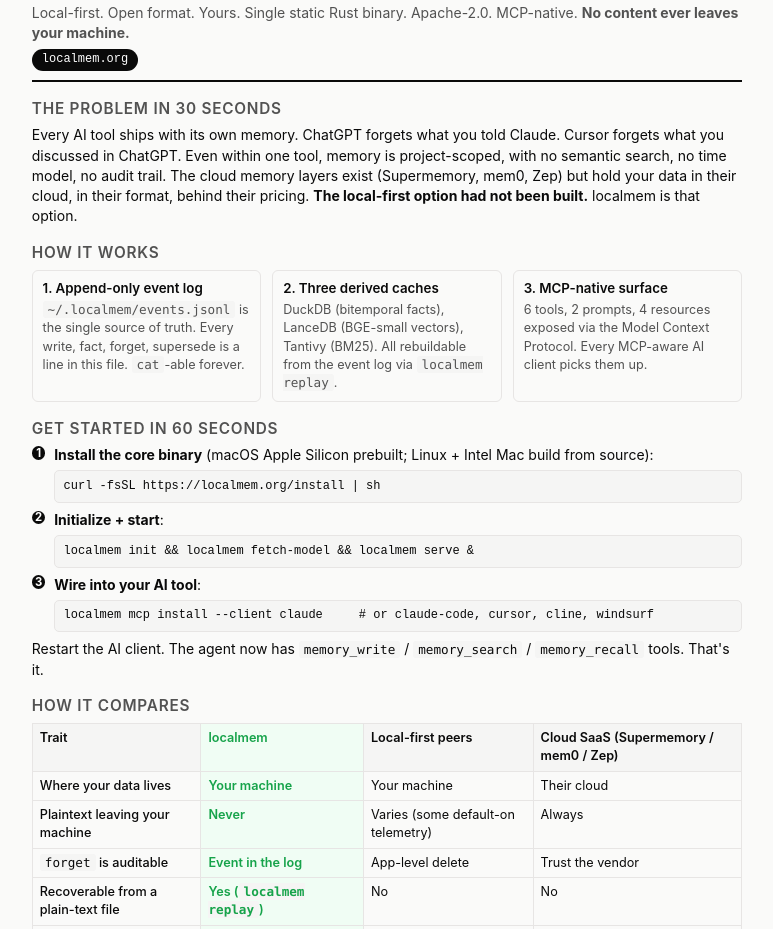
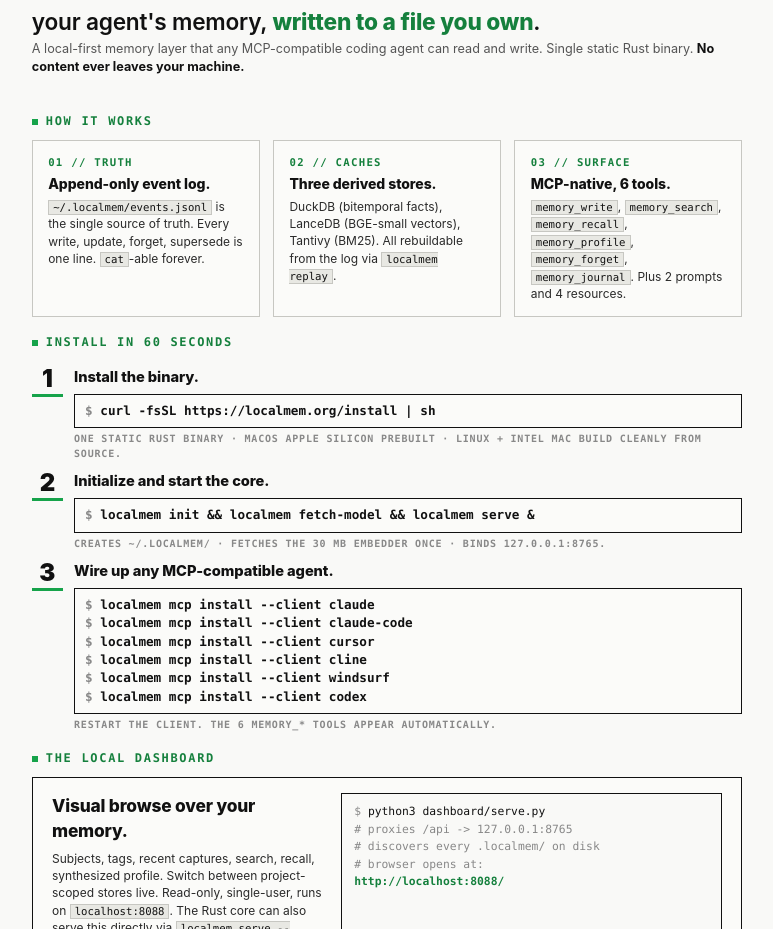
Before and after one commit to VJ-yadav/localmem-public, a plain HTML site: page landing/marketing/one-pager.html in a window 1280 px wide. Shown: the part 144-1073 px from the top of the page, without its empty margins (253-1026 px from the left). Drawn offline with Linux system fonts and the light colour scheme.

Commit message:
feat(one-pager): rebuild in editorial system + add local dashboard section
Replaces the original Inter-on-cream marketing one-pager with the
same cream + dotted radial + hard borders + lowercase wordmark +
green accent system as localmem.org and the dashboard. One visual
vocabulary across landing, dashboard, and reference card.

CONTENT REWORK
  - Header: brand + version meta + ink-pill 'localmem.org'.
  - Tagline matches the live hero: 'your agent's memory, written to
    a file you own.' Green accent on the operative phrase.
  - 'How it works' card grid: 01 event log, 02 three caches
    (DuckDB / LanceDB / Tantivy), 03 6 MCP tools listed by name.
  - 'Install in 60 seconds': numbered steps (1/2/3) with display-
    weight numerals underlined in accent green; step 3 enumerates
    all six 'localmem mcp install --client X' commands (claude,
    claude-code, cursor, cline, windsurf, codex) explicitly. The
    old version showed one example with a '# or X, Y, Z' comment;
    the new layout makes the per-agent commands greppable for
    print.
  - NEW: 'The local dashboard' section. 2-column card. Left side
    explains what the dashboard is (visual browse, subjects, tags,
    recent captures, profile, live store switching) and that the
    Rust core will host it directly via 'localmem serve --dashboard'
    in v0.2.2. Right side is a mono code block showing
    'python3 dashboard/serve.py' with comments naming the proxy
    behavior and the open URL.
  - Compare table: hard borders, accent-soft highlight on the
    localmem column; 7 traits (location, telemetry, forget audit,
    plain-text recoverability, runtime, license, vendor death).
  - v0.2.0 status callout with the exact platform matrix.

STYLE
  - Inline design tokens mirror localmem.org and dashboard/styles.css
    so a brand change is a one-find-replace on --lm-accent.
  - Print CSS strips screen shadows and fits Letter exactly.
  - No em-dashes anywhere in the file (CLAUDE.md rule).
  - No AI-tell marketing copy ('memory that follows you', 'capture
    once recall everywhere' etc.); claims are technical and specific
    (file paths, ports, the actual six command names).

```diff
--- a/landing/marketing/one-pager.html
+++ b/landing/marketing/one-pager.html
@@ -3,65 +3,352 @@
 <head>
 <meta charset="utf-8">
 <meta name="viewport" content="width=device-width,initial-scale=1">
-<title>localmem &middot; one-page summary</title>
-<meta name="description" content="Memory that follows you across every AI tool. Local-first. Open format. Yours.">
+<title>localmem. install + how it works (one page).</title>
+<meta name="description" content="Local-first agent memory. Single Rust binary. Apache-2.0. MCP-native. Install, wire-up, and how it works on one page.">
 <style>
-@page { size: Letter; margin: 0.55in 0.55in 0.6in 0.55in; }
+/* ============================================================
+ * localmem one-pager (Letter, 8.5 x 11)
+ * Install + how-it-works reference card.
+ * Same editorial system as localmem.org + dashboard + flyer.
+ * ============================================================ */
+
+@page { size: Letter; margin: 0.5in 0.55in; }
+
 :root {
-  --fg: #0a0a0a;
-  --fg-soft: #525252;
-  --rule: #e7e5e4;
-  --accent: #16a34a;
-  --accent-soft: #f0fdf4;
-  --code-bg: #f5f5f4;
-  --warn-bg: #fef9c3;
-  --warn-border: #facc15;
+  --lm-bg:        #F9F9F7;
+  --lm-bg-card:   #FBFBF9;
+  --lm-bg-inset:  #E8E8E3;
+  --lm-bg-dot:    #D4D4CF;
+  --lm-border:        #111111;
+  --lm-border-light:  #C7C7C2;
+  --lm-border-heavy:  #111111;
+  --lm-ink:           #111111;
+  --lm-ink-secondary: #2a2a2a;
+  --lm-ink-muted:     #555555;
+  --lm-ink-faint:     #888888;
+  --lm-accent:        #16a34a;
+  --lm-accent-strong: #15803d;
+  --lm-accent-soft:   #d1fae5;
+  --lm-font-body:    -apple-system, BlinkMacSystemFont, "Inter", "Segoe UI", Roboto, sans-serif;
+  --lm-font-mono:    "JetBrains Mono", "SF Mono", Menlo, monospace;
+  --lm-font-display: -apple-system, BlinkMacSystemFont, "Inter", "Segoe UI", sans-serif;
 }
-* { box-sizing: border-box; }
-html, body { margin: 0; padding: 0; background: white; color: var(--fg); font-family: "Inter", -apple-system, BlinkMacSystemFont, "Helvetica Neue", Arial, sans-serif; font-size: 10.5pt; line-height: 1.45; -webkit-font-smoothing: antialiased; }
 
-.page { max-width: 8.5in; margin: 0 auto; padding: 0.4in 0.55in; }
-@media screen { .page { box-shadow: 0 1px 6px rgba(0,0,0,0.08); margin: 1rem auto; min-height: 11in; } body { background: #fafaf9; padding: 1.5rem 0; } }
+* { box-sizing: border-box; margin: 0; padding: 0; }
 
-.hero { border-bottom: 2px solid var(--fg); padding-bottom: 0.7em; margin-bottom: 1em; }
-.brand { font-family: "JetBrains Mono", "SF Mono", Menlo, monospace; font-weight: 700; font-size: 18pt; }
-.brand .dot { color: var(--accent); }
-.tagline { font-size: 16pt; font-weight: 600; line-height: 1.2; margin: 0.4em 0 0.2em; letter-spacing: -0.01em; }
-.subhead { color: var(--fg-soft); margin: 0; font-size: 10.5pt; }
-.url-pill { display: inline-block; background: var(--fg); color: white; padding: 2px 10px; border-radius: 999px; font-family: "JetBrains Mono", monospace; font-size: 9pt; margin-top: 6px; }
+html, body {
+  background: #f0efed;
+  color: var(--lm-ink-secondary);
+  font-family: var(--lm-font-body);
+  font-size: 10pt;
+  line-height: 1.45;
+  -webkit-font-smoothing: antialiased;
+}
 
-h2 { font-size: 11.5pt; font-weight: 600; margin: 1em 0 0.35em; text-transform: uppercase; letter-spacing: 0.05em; color: var(--fg-soft); }
-h3 { font-size: 10.5pt; font-weight: 600; margin: 0.5em 0 0.2em; }
-p { margin: 0.3em 0; }
-ul { margin: 0.3em 0 0.3em 1.1em; padding: 0; }
-li { margin: 0.15em 0; }
-code { font-family: "JetBrains Mono", "SF Mono", Menlo, monospace; font-size: 9.5pt; background: var(--code-bg); padding: 1px 5px; border-radius: 3px; }
-pre { background: var(--code-bg); border: 1px solid var(--rule); border-radius: 5px; padding: 0.55em 0.7em; font-family: "JetBrains Mono", monospace; font-size: 9pt; line-height: 1.45; overflow-x: auto; margin: 0.4em 0; }
+.page {
+  max-width: 8.5in;
+  margin: 0 auto;
+  background: var(--lm-bg);
+  color: var(--lm-ink);
+  padding: 0.45in 0.55in 0.5in;
+  background-image: radial-gradient(circle, var(--lm-bg-dot) 0.5px, transparent 0.5px);
+  background-size: 14px 14px;
+}
+@media screen {
+  body { background: #ededec; padding: 1.5rem 0; }
+  .page { box-shadow: 0 1px 8px rgba(0, 0, 0, 0.08); min-height: 11in; }
+}
 
-.col2 { display: grid; grid-template-columns: 1fr 1fr; gap: 1em; }
-.col3 { display: grid; grid-template-columns: 1fr 1fr 1fr; gap: 0.8em; }
-.card { border: 1px solid var(--rule); border-radius: 6px; padding: 0.6em 0.7em; }
-.card-title { font-weight: 600; font-size: 10pt; margin: 0 0 0.2em; }
-.card-body { font-size: 9.5pt; color: var(--fg-soft); margin: 0; }
+/* ---- HEADER ---- */
+.header {
+  display: flex;
+  justify-content: space-between;
+  align-items: flex-end;
+  border-bottom: 2.5px solid var(--lm-border-heavy);
+  padding-bottom: 12px;
+  margin-bottom: 0.22in;
+}
+.brand {
+  font-family: var(--lm-font-display);
+  font-weight: 900;
+  font-size: 24pt;
+  color: var(--lm-ink);
+  letter-spacing: -0.02em;
+  text-transform: lowercase;
+  line-height: 1;
+}
+.brand .dot { color: var(--lm-accent); margin: 0 0.04em; }
+.brand-sub {
+  display: block;
+  font-family: var(--lm-font-mono);
+  font-size: 8pt;
+  font-weight: 700;
+  letter-spacing: 0.1em;
+  text-transform: uppercase;
+  color: var(--lm-ink-faint);
+  margin-top: 6px;
+}
+.url-pill {
+  display: inline-block;
+  background: var(--lm-ink);
+  color: var(--lm-bg);
+  padding: 5px 12px;
+  font-family: var(--lm-font-mono);
+  font-size: 9pt;
+  font-weight: 700;
+  letter-spacing: 0.06em;
+  text-transform: uppercase;
+}
 
-.steps { counter-reset: step; padding: 0; list-style: none; margin: 0.4em 0; }
-.steps li { counter-increment: step; position: relative; padding-left: 1.6em; margin-bottom: 0.5em; }
-.steps li::before { content: counter(step); position: absolute; left: 0; top: 0.05em; width: 1.2em; height: 1.2em; border-radius: 50%; background: var(--fg); color: white; font-weight: 700; font-size: 8.5pt; display: flex; align-items: center; justify-content: center; }
+/* ---- TAGLINE ---- */
+.tagline {
+  font-family: var(--lm-font-display);
+  font-size: 17pt;
+  font-weight: 600;
+  line-height: 1.25;
+  letter-spacing: -0.01em;
+  color: var(--lm-ink);
+  margin-bottom: 4px;
+}
+.tagline .accent { color: var(--lm-accent-strong); font-weight: 800; }
+.subhead {
+  font-family: var(--lm-font-body);
+  font-size: 9.5pt;
+  color: var(--lm-ink-muted);
+  line-height: 1.45;
+  margin-bottom: 0.2in;
+}
+.subhead strong { color: var(--lm-ink); }
 
-table { border-collapse: collapse; width: 100%; font-size: 9.5pt; margin: 0.4em 0; }
-th, td { border: 1px solid var(--rule); padding: 5px 7px; text-align: left; vertical-align: top; }
-th { background: var(--code-bg); font-weight: 600; }
-tr td:first-child { font-weight: 500; }
-.us { background: var(--accent-soft); font-weight: 600; color: var(--accent); }
+/* ---- SECTION HEADINGS ---- */
+.lm-h-section {
+  display: inline-flex;
+  align-items: center;
+  gap: 8px;
+  font-family: var(--lm-font-mono);
+  font-size: 9pt;
+  font-weight: 700;
+  letter-spacing: 0.14em;
+  text-transform: uppercase;
+  color: var(--lm-accent-strong);
+  margin: 0.18in 0 0.1in;
+}
+.lm-h-section::before {
+  content: "";
+  width: 6px;
+  height: 6px;
+  background: var(--lm-accent);
+}
 
-.warn { background: var(--warn-bg); border: 1px solid var(--warn-border); border-radius: 5px; padding: 0.5em 0.7em; font-size: 9.5pt; }
+/* ---- CARDS ---- */
+.col3 { display: grid; grid-template-columns: 1fr 1fr 1fr; gap: 0.14in; }
+.col2 { display: grid; grid-template-columns: 1fr 1fr; gap: 0.14in; }
+.card {
+  border: 1.5px solid var(--lm-border-light);
+  background: var(--lm-bg-card);
+  padding: 0.14in 0.16in;
+}
+.card .num {
+  font-family: var(--lm-font-mono);
+  font-size: 8pt;
+  font-weight: 700;
+  letter-spacing: 0.12em;
+  color: var(--lm-accent-strong);
+  margin-bottom: 5px;
+  text-transform: uppercase;
+}
+.card .ttl {
+  font-family: var(--lm-font-display);
+  font-size: 10.5pt;
+  font-weight: 800;
+  color: var(--lm-ink);
+  margin-bottom: 5px;
+  letter-spacing: -0.005em;
+  line-height: 1.25;
+}
+.card .body {
+  font-size: 9pt;
+  color: var(--lm-ink-secondary);
+  line-height: 1.45;
+}
+.card code {
+  font-family: var(--lm-font-mono);
+  background: var(--lm-bg-inset);
+  border: 1px solid var(--lm-border-light);
+  padding: 0 4px;
+  font-size: 8pt;
+  color: var(--lm-ink);
+}
 
-.footer { border-top: 1px solid var(--rule); margin-top: 1em; padding-top: 0.6em; color: var(--fg-soft); font-size: 8.5pt; display: flex; justify-content: space-between; }
-.footer code { background: none; padding: 0; color: var(--fg-soft); font-size: 8.5pt; }
+/* ---- STEPS ---- */
+.steps { display: flex; flex-direction: column; gap: 0.1in; margin-top: 0.06in; }
+.step {
+  display: grid;
+  grid-template-columns: 0.32in 1fr;
+  gap: 0.12in;
+  align-items: start;
+}
+.step__num {
+  font-family: var(--lm-font-display);
+  font-weight: 900;
+  font-size: 18pt;
+  line-height: 1;
+  color: var(--lm-ink);
+  border-bottom: 3px solid var(--lm-accent);
+  padding-bottom: 3px;
+  text-align: center;
+  letter-spacing: -0.02em;
+}
+.step__head {
+  font-family: var(--lm-font-display);
+  font-weight: 800;
+  font-size: 11pt;
+  color: var(--lm-ink);
+  margin-bottom: 6px;
+  letter-spacing: -0.005em;
+}
+.step__cmd {
+  font-family: var(--lm-font-mono);
+  font-size: 9.5pt;
+  font-weight: 700;
+  background: var(--lm-bg-card);
+  border: 1.5px solid var(--lm-border-heavy);
+  padding: 7px 10px;
+  color: var(--lm-ink);
+  white-space: pre;
+  overflow-x: auto;
+}
+.step__cmd .p { color: var(--lm-ink-faint); user-select: none; }
+.step__hint {
+  font-family: var(--lm-font-mono);
+  font-size: 7.5pt;
+  font-weight: 700;
+  letter-spacing: 0.08em;
+  text-transform: uppercase;
+  color: var(--lm-ink-faint);
+  margin-top: 4px;
+}
+
+/* ---- DASHBOARD STRIP ---- */
+.dash {
+  display: grid;
+  grid-template-columns: 1fr 1.4fr;
+  gap: 0.18in;
+  border: 1.5px solid var(--lm-border-heavy);
+  background: var(--lm-bg-card);
+  padding: 0.16in 0.2in;
+}
+.dash__left .ttl {
+  font-family: var(--lm-font-display);
+  font-size: 13pt;
+  font-weight: 800;
+  color: var(--lm-ink);
+  letter-spacing: -0.01em;
+  margin-bottom: 6px;
+}
+.dash__left .body {
+  font-size: 9pt;
+  color: var(--lm-ink-secondary);
+  line-height: 1.45;
+}
+.dash__left code {
+  font-family: var(--lm-font-mono);
+  background: var(--lm-bg-inset);
+  border: 1px solid var(--lm-border-light);
+  padding: 0 4px;
+  font-size: 8pt;
+  color: var(--lm-ink);
+}
+.dash__right {
+  font-family: var(--lm-font-mono);
+  font-size: 8.5pt;
+  background: var(--lm-bg);
+  border: 1.5px solid var(--lm-border-heavy);
+  padding: 9px 12px;
+  white-space: pre;
+  overflow-x: auto;
+  color: var(--lm-ink);
+  line-height: 1.55;
+}
+.dash__right .p { color: var(--lm-ink-faint); }
+.dash__right .c { color: var(--lm-ink-faint); }
+.dash__right .a { color: var(--lm-accent-strong); font-weight: 700; }
+
+/* ---- COMPARE TABLE ---- */
+table {
+  border-collapse: collapse;
+  width: 100%;
+  font-size: 8.5pt;
+  background: var(--lm-bg-card);
+  border: 1.5px solid var(--lm-border-heavy);
+}
+th, td {
+  border-bottom: 1px solid var(--lm-border-light);
+  border-right: 1px solid var(--lm-border-light);
+  padding: 6px 8px;
+  text-align: left;
+  vertical-align: top;
+  color: var(--lm-ink-secondary);
+}
+th:last-child, td:last-child { border-right: none; }
+tr:last-child td { border-bottom: none; }
+th {
+  font-family: var(--lm-font-mono);
+  font-size: 8pt;
+  font-weight: 700;
+  letter-spacing: 0.08em;
+  text-transform: uppercase;
+  color: var(--lm-ink);
+  background: var(--lm-bg-inset);
+  border-bottom: 2px solid var(--lm-border-heavy);
+}
+tr td:first-child { font-weight: 600; color: var(--lm-ink); }
+th.us, td.us {
+  background: var(--lm-accent-soft);
+  color: var(--lm-accent-strong);
+  font-weight: 700;
+}
+td.us strong { color: var(--lm-accent-strong); }
+
+/* ---- CALLOUT ---- */
+.callout {
+  background: var(--lm-bg-card);
+  border: 1.5px solid var(--lm-border-heavy);
+  border-left: 5px solid var(--lm-accent);
+  padding: 10px 14px;
+  font-size: 9pt;
+  margin-top: 0.16in;
+}
+.callout strong { color: var(--lm-ink); }
+
+/* ---- FOOTER ---- */
+.footer {
+  border-top: 2.5px solid var(--lm-border-heavy);
+  margin-top: 0.22in;
+  padding-top: 10px;
+  color: var(--lm-ink-faint);
+  font-family: var(--lm-font-mono);
+  font-size: 8pt;
+  font-weight: 700;
+  letter-spacing: 0.08em;
+  text-transform: uppercase;
+  display: flex;
+  justify-content: space-between;
+  flex-wrap: wrap;
+  gap: 8px;
+}
+.footer .accent { color: var(--lm-accent-strong); }
+.footer code {
+  font-family: var(--lm-font-mono);
+  font-size: 8pt;
+  background: none;
+  color: var(--lm-ink-faint);
+  padding: 0;
+}
 
 @media print {
-  body { background: white; }
-  .page { box-shadow: none; padding: 0; margin: 0; max-width: 100%; min-height: 0; }
+  html, body { background: white; padding: 0; }
+  .page { box-shadow: none; padding: 0; margin: 0; min-height: 0; max-width: 100%; }
 }
 </style>
 </head>
@@ -69,92 +356,121 @@
 
 <div class="page">
 
-<header class="hero">
-  <div class="brand">local<span class="dot">·</span>mem</div>
-  <p class="tagline">Memory that follows you across every AI tool.</p>
-  <p class="subhead">Local-first. Open format. Yours. Single static Rust binary. Apache-2.0. MCP-native. <strong>No content ever leaves your machine.</strong></p>
+  <!-- HEADER -->
+  <header class="header">
+    <div>
+      <div class="brand">local<span class="dot">&middot;</span>mem</div>
+      <span class="brand-sub">v0.2.0 &middot; Apache-2.0 &middot; MCP-native &middot; install + how it works</span>
+    </div>
     <span class="url-pill">localmem.org</span>
   </header>
 
-<h2>The problem in 30 seconds</h2>
-<p>Every AI tool ships with its own memory. ChatGPT forgets what you told Claude. Cursor forgets what you discussed in ChatGPT. Even within one tool, memory is project-scoped, with no semantic search, no time model, no audit trail. The cloud memory layers exist (Supermemory, mem0, Zep) but hold your data in their cloud, in their format, behind their pricing. <strong>The local-first option had not been built.</strong> localmem is that option.</p>
+  <p class="tagline">
+    your agent's memory, <span class="accent">written to a file you own</span>.
+  </p>
+  <p class="subhead">
+    A local-first memory layer that any MCP-compatible coding agent can read and write. Single static Rust binary. <strong>No content ever leaves your machine.</strong>
+  </p>
 
-<h2>How it works</h2>
+  <!-- HOW IT WORKS -->
+  <div class="lm-h-section">How it works</div>
   <div class="col3">
     <div class="card">
-    <p class="card-title">1. Append-only event log</p>
-    <p class="card-body"><code>~/.localmem/events.jsonl</code> is the single source of truth. Every write, fact, forget, supersede is a line in this file. <code>cat</code>-able forever.</p>
+      <div class="num">01 // truth</div>
+      <div class="ttl">Append-only event log.</div>
+      <p class="body"><code>~/.localmem/events.jsonl</code> is the single source of truth. Every write, update, forget, supersede is one line. <code>cat</code>-able forever.</p>
     </div>
     <div class="card">
-    <p class="card-title">2. Three derived caches</p>
-    <p class="card-body">DuckDB (bitemporal facts), LanceDB (BGE-small vectors), Tantivy (BM25). All rebuildable from the event log via <code>localmem replay</code>.</p>
+      <div class="num">02 // caches</div>
+      <div class="ttl">Three derived stores.</div>
+      <p class="body">DuckDB (bitemporal facts), LanceDB (BGE-small vectors), Tantivy (BM25). All rebuildable from the log via <code>localmem replay</code>.</p>
     </div>
     <div class="card">
-    <p class="card-title">3. MCP-native surface</p>
-    <p class="card-body">6 tools, 2 prompts, 4 resources exposed via the Model Context Protocol. Every MCP-aware AI client picks them up.</p>
+      <div class="num">03 // surface</div>
+      <div class="ttl">MCP-native, 6 tools.</div>
+      <p class="body"><code>memory_write</code>, <code>memory_search</code>, <code>memory_recall</code>, <code>memory_profile</code>, <code>memory_forget</code>, <code>memory_journal</code>. Plus 2 prompts and 4 resources.</p>
     </div>
   </div>
 
-<h2>Get started in 60 seconds</h2>
-<ol class="steps">
-  <li><strong>Install the core binary</strong> (macOS Apple Silicon prebuilt; Linux + Intel Mac build from source):
-    <pre>curl -fsSL https://localmem.org/install | sh</pre>
-  </li>
-  <li><strong>Initialize + start</strong>:
-    <pre>localmem init && localmem fetch-model && localmem serve &</pre>
-  </li>
-  <li><strong>Wire into your AI tool</strong>:
-    <pre>localmem mcp install --client claude     # or claude-code, cursor, cline, windsurf</pre>
-  </li>
-</ol>
-<p>Restart the AI client. The agent now has <code>memory_write</code> / <code>memory_search</code> / <code>memory_recall</code> tools. That's it.</p>
+  <!-- INSTALL -->
+  <div class="lm-h-section">Install in 60 seconds</div>
+  <div class="steps">
+    <div class="step">
+      <div class="step__num">1</div>
+      <div>
+        <div class="step__head">Install the binary.</div>
+        <div class="step__cmd"><span class="p">$ </span>curl -fsSL https://localmem.org/install | sh</div>
+        <div class="step__hint">One static Rust binary &middot; macOS Apple Silicon prebuilt &middot; Linux + Intel Mac build cleanly from source.</div>
+      </div>
+    </div>
+    <div class="step">
+      <div class="step__num">2</div>
+      <div>
+        <div class="step__head">Initialize and start the core.</div>
+        <div class="step__cmd"><span class="p">$ </span>localmem init &amp;&amp; localmem fetch-model &amp;&amp; localmem serve &amp;</div>
+        <div class="step__hint">Creates <code style="font-family:inherit">~/.localmem/</code> &middot; fetches the 30 MB embedder once &middot; binds <code style="font-family:inherit">127.0.0.1:8765</code>.</div>
+      </div>
+    </div>
+    <div class="step">
+      <div class="step__num">3</div>
+      <div>
+        <div class="step__head">Wire up any MCP-compatible agent.</div>
+        <div class="step__cmd"><span class="p">$ </span>localmem mcp install --client claude
+<span class="p">$ </span>localmem mcp install --client claude-code
+<span class="p">$ </span>localmem mcp install --client cursor
+<span class="p">$ </span>localmem mcp install --client cline
+<span class="p">$ </span>localmem mcp install --client windsurf
+<span class="p">$ </span>localmem mcp install --client codex</div>
+        <div class="step__hint">Restart the client. The 6 <code style="font-family:inherit">memory_*</code> tools appear automatically.</div>
+      </div>
+    </div>
+  </div>
 
-<h2>How it compares</h2>
+  <!-- DASHBOARD -->
+  <div class="lm-h-section">The local dashboard</div>
+  <div class="dash">
+    <div class="dash__left">
+      <div class="ttl">Visual browse over your memory.</div>
+      <p class="body">Subjects, tags, recent captures, search, recall, synthesized profile. Switch between project-scoped stores live. Read-only, single-user, runs on <code>localhost:8088</code>. The Rust core can also serve this directly via <code>localmem serve --dashboard</code> (planned, v0.2.2).</p>
+    </div>
+    <div class="dash__right"><span class="p">$ </span>python3 dashboard/serve.py
+<span class="c"># proxies /api -> 127.0.0.1:8765</span>
+<span class="c"># discovers every .localmem/ on disk</span>
+<span class="c"># browser opens at:</span>
+<span class="a">http://localhost:8088/</span></div>
+  </div>
+
+  <!-- COMPARE -->
+  <div class="lm-h-section">How it compares</div>
   <table>
     <thead>
       <tr>
         <th>Trait</th>
         <th class="us">localmem</th>
         <th>Local-first peers</th>
-      <th>Cloud SaaS (Supermemory / mem0 / Zep)</th>
+        <th>Cloud SaaS</th>
       </tr>
     </thead>
     <tbody>
-    <tr><td>Where your data lives</td><td class="us">Your machine</td><td>Your machine</td><td>Their cloud</td></tr>
-    <tr><td>Plaintext leaving your machine</td><td class="us">Never</td><td>Varies (some default-on telemetry)</td><td>Always</td></tr>
+      <tr><td>Data location</td><td class="us">Your machine</td><td>Your machine</td><td>Vendor cloud</td></tr>
+      <tr><td>Plaintext leaving the box</td><td class="us">Never</td><td>Varies (some default-on telemetry)</td><td>Always</td></tr>
       <tr><td><code>forget</code> is auditable</td><td class="us">Event in the log</td><td>App-level delete</td><td>Trust the vendor</td></tr>
-    <tr><td>Recoverable from a plain-text file</td><td class="us">Yes (<code>localmem replay</code>)</td><td>No</td><td>No</td></tr>
+      <tr><td>Recoverable from a plain text file</td><td class="us">Yes, <code>localmem replay</code></td><td>No</td><td>No</td></tr>
       <tr><td>Runtime</td><td class="us">Single static Rust binary</td><td>Node + framework deps</td><td>Cloud SaaS</td></tr>
       <tr><td>License</td><td class="us">Apache-2.0 (non-relicensable)</td><td>Mostly Apache-2.0</td><td>Mixed</td></tr>
       <tr><td>If the project dies</td><td class="us">Your memory works</td><td>Your memory works</td><td>Your memory is gone</td></tr>
     </tbody>
   </table>
 
-<h2>Who this helps</h2>
-<div class="col2">
-  <div class="card">
-    <p class="card-title">Devs using 2+ AI agents</p>
-    <p class="card-body">Stop re-explaining conventions, preferences, and project facts to every new session. Write once, every wired agent reads it. Walkthrough: <code>localmem.org/repo</code> → docs/SHARED_MEMORY_FOR_AGENTS.md</p>
-  </div>
-  <div class="card">
-    <p class="card-title">Teams with shared tribal knowledge</p>
-    <p class="card-body">Per-project <code>--home</code> scoping keeps client work isolated from personal memory. Each repo can have its own <code>.localmem/</code>. No leaks.</p>
-  </div>
-  <div class="card">
-    <p class="card-title">Anyone who wants an audit trail</p>
-    <p class="card-body"><code>localmem audit &lt;fact-id&gt;</code> traces every event, journal entry, and follow-up that touched a fact. No black boxes. No "the AI just decided."</p>
-  </div>
-  <div class="card">
-    <p class="card-title">Privacy-conscious developers</p>
-    <p class="card-body">Zero content telemetry, ever. Your captures stay on disk. No phone-home. The local-first promise is verifiable: <code>cat events.jsonl</code> shows you everything.</p>
-  </div>
+  <!-- STATUS -->
+  <div class="callout">
+    <strong>v0.2.0 platform support.</strong> macOS Apple Silicon ships as a prebuilt binary. Intel Mac, Linux x86_64, and Linux aarch64 build cleanly from source today. Cross-compiled binaries for the rest land in v0.2.1. Windows is on the roadmap.
   </div>
 
-<div class="warn" style="margin-top: 0.8em;"><strong>v0.2.0 platform support:</strong> macOS Apple Silicon ships as a prebuilt binary. Intel Mac, Linux x86_64, and Linux aarch64 work today by building from source. Windows planned for a future release. Cross-compiled binaries for everything except Windows ship in v0.2.1.</div>
-
+  <!-- FOOTER -->
   <div class="footer">
-  <span><strong>localmem.org</strong> &middot; Apache-2.0 &middot; built by Vijay Yadav</span>
-  <span><code>npx localmem-mcp install --client claude</code></span>
+    <span><span class="accent">localmem.org</span> &middot; Apache-2.0 &middot; built by Vijay Yadav</span>
+    <span><code>github.com/VJ-yadav/localmem-public</code></span>
   </div>
 
 </div>
```
Lines whose indentation alone changed are shown as unchanged.
